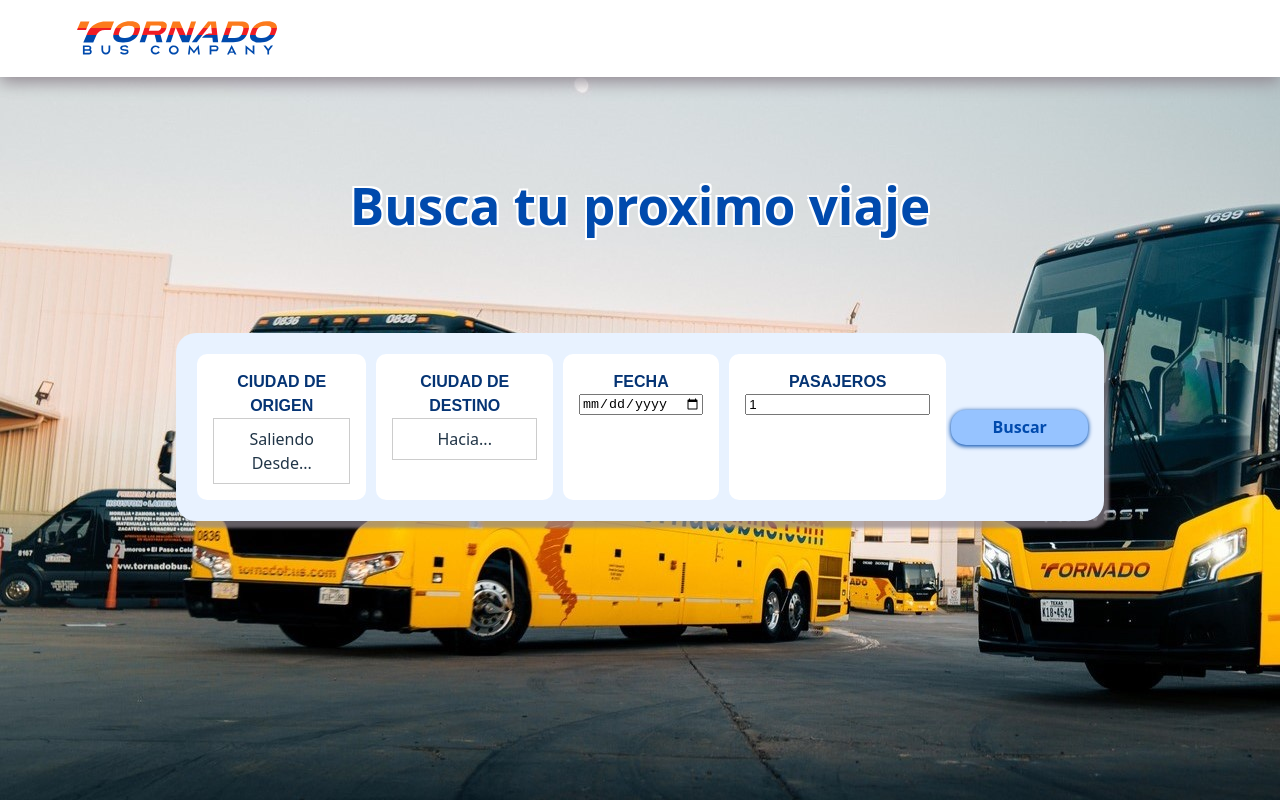
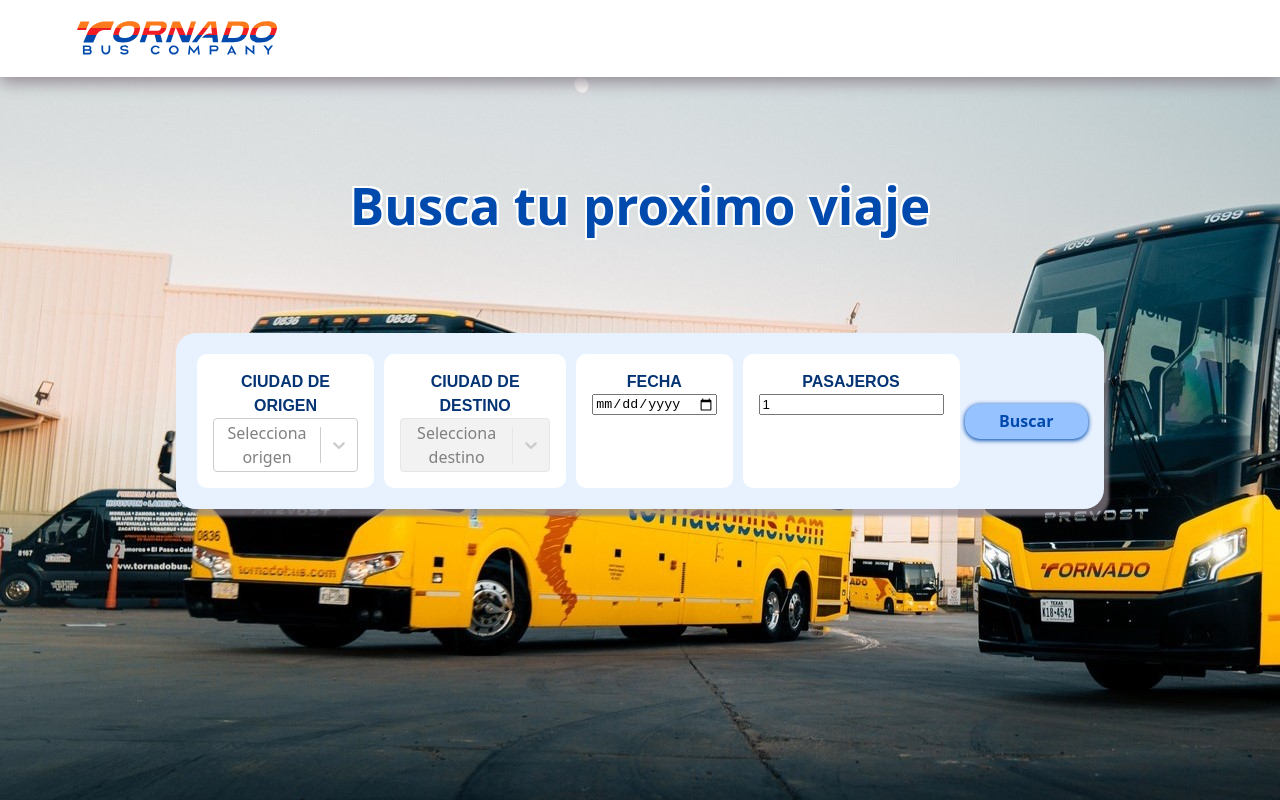
Before and after one commit to DianaVilchez/Tornado-Bus, a React (Vite) app: page / in a window 1280 px wide. Built offline with nearby package versions, Linux system fonts and the light colour scheme; no server answers; a web font is replaced by a local one.

Commit message:
refactor: update  logic in SearchForm using react-select

```diff
--- a/src/components/SearchForm.tsx
+++ b/src/components/SearchForm.tsx
@@ -1,9 +1,10 @@
-import { Formik, Form, Field, ErrorMessage, FieldProps } from "formik";
+import { Formik, Form, Field, ErrorMessage } from "formik";
 import * as Yup from "yup";
-import CityField from "./CityField";
+import { CitySelect } from "./CitySelect";
 import { useState } from "react";
 import PassengerModal from "./PassengerModal";
 import { useNavigate } from "react-router-dom";
+import { City } from "../services/cityService";
 
 const searchSchema = Yup.object({
   originCity: Yup.string().required("La ciudad de origen es obligatoria"),
@@ -17,11 +18,11 @@
 });
 
 export default function SearchForm() {
-  const [cityInitId, setCityInitId] = useState<number | undefined>(undefined);
+  const [origin, setOrigin] = useState<City | null>(null);
+  const [destination, setDestination] = useState<City | null>(null);
   const [showModal, setShowModal] = useState(false);
   const [passengerCount, setPassengerCount] = useState(1);
-  const [showCityField, setShowCityField] = useState(false);
-  const [showDestinationCityField, setShowDestinationCityField] = useState(false);
+
 
   const navigate = useNavigate();
 
@@ -51,78 +52,33 @@
             <Form className="form-container">
               <div className="form-options">
                 <label> CIUDAD DE ORIGEN </label>
-              <Field name="originCity">
-                {({ field, form, meta }: FieldProps) => (
-                  <>
-                    <div
-                      className="city-input"
-                      onClick={() => setShowCityField(true)}
-                      style={{
-                        border: "1px solid #ccc",
-                        padding: "8px",
-                        cursor: "pointer",
-                      }}
-                    >
-                      {form.values.originCityName || "Saliendo Desde..."}
-                    </div>
-
-                    {showCityField && (
-                      <CityField
-                        field={field}
-                        form={form}
-                        meta={meta}
+                <CitySelect
                   type="origin"
-                        cityInitId={cityInitId}
-                        onSelectCity={(city) => {
-                          setCityInitId(city.id);
-                          form.setFieldValue("originCity", city.id);
-                          form.setFieldValue("originCityName", city.name);
-                          setShowCityField(false); // Oculta CityField tras selección
+                  onChange={(city) => {
+                    setOrigin(city);
+                    formikProps.setFieldValue("originCity", city!.id);
+                    formikProps.setFieldValue("originCityName", city!.name);
+                    setDestination(null);
                   }}
                 />
-                    )}
-                    <ErrorMessage name="originCity" />
-                  </>
-                )}
-              </Field>
-              <ErrorMessage name="originCity" />
+                <ErrorMessage name="destinationCity" />
               </div>
 
               <div className="form-options">
                 <label> CIUDAD DE DESTINO</label>
-              <Field name="destinationCity">
-                {({ field, form, meta }: FieldProps) => (
-                    <>
-                    <div
-                      className="city-input"
-                      onClick={() => setShowDestinationCityField(true)}
-                      style={{
-                        border: "1px solid #ccc",
-                        padding: "8px",
-                        cursor: "pointer",
-                      }}
-                    >
-                        {form.values.destinationCityName || "Hacia..."}
-                    </div>
-                    {showDestinationCityField && (
-                  <CityField
-                    field={field}
-                    form={form}
-                    meta={meta}
+                <CitySelect
+                  key={origin?.id ?? "no-origin"}
                   type="destination"
-                    cityInitId={cityInitId}
-                    onSelectCity={(city: { id: number; name: string }) => {
-                      setCityInitId(city.id);
-                      form.setFieldValue("destinationCity", city.id);
-                      form.setFieldValue("destinationCityName", city.name);
-                      setShowDestinationCityField(false);
+                  originCityId={origin?.id}
+                  onChange={(city) => {
+                    setDestination(city);
+                    formikProps.setFieldValue("destinationCity", city!.id);
+                    formikProps.setFieldValue(
+                      "destinationCityName",
+                      city!.name
+                    );
                   }}
                 />
-                )}
-                <ErrorMessage name="destinationCity" />
-                </>
-                )}
-              </Field>
 
                 <ErrorMessage name="destinationCity" />
               </div>
@@ -152,14 +108,16 @@
               {showModal && (
                 <PassengerModal
                   open={showModal}
-                onClose={() => setShowModal(false)} // Cierra el modal
+                  onClose={() => setShowModal(false)}
                   onTotalChange={(total) => {
-                  setPassengerCount(total); // Actualiza el número de pasajeros
-                  formikProps.setFieldValue("passengers", total); // Actualiza Formik
+                    setPassengerCount(total);
+                    formikProps.setFieldValue("passengers", total);
                   }}
                 />
               )}
-            <button type="submit" className="button-search">Buscar</button>
+              <button type="submit" className="button-search">
+                Buscar
+              </button>
             </Form>
           );
         }}
```
Lines whose indentation alone changed are shown as unchanged.
